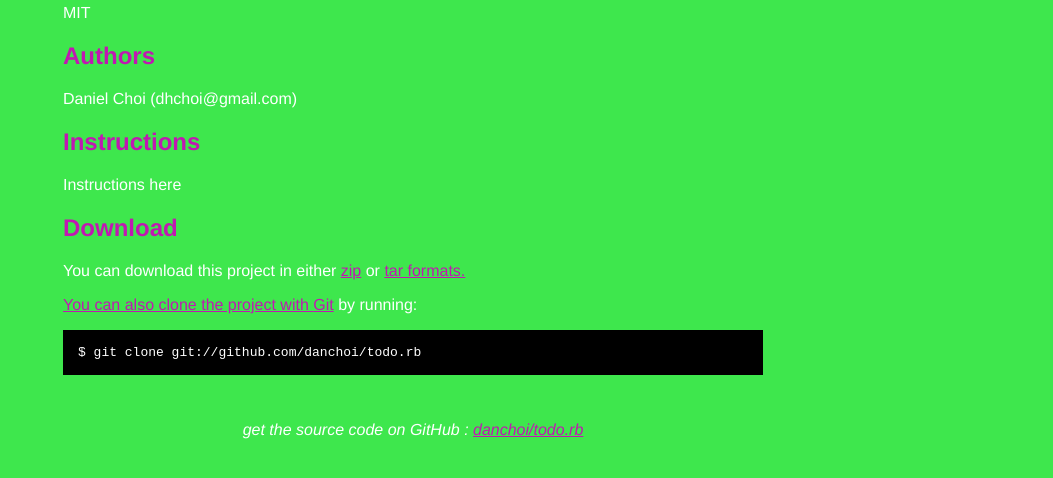
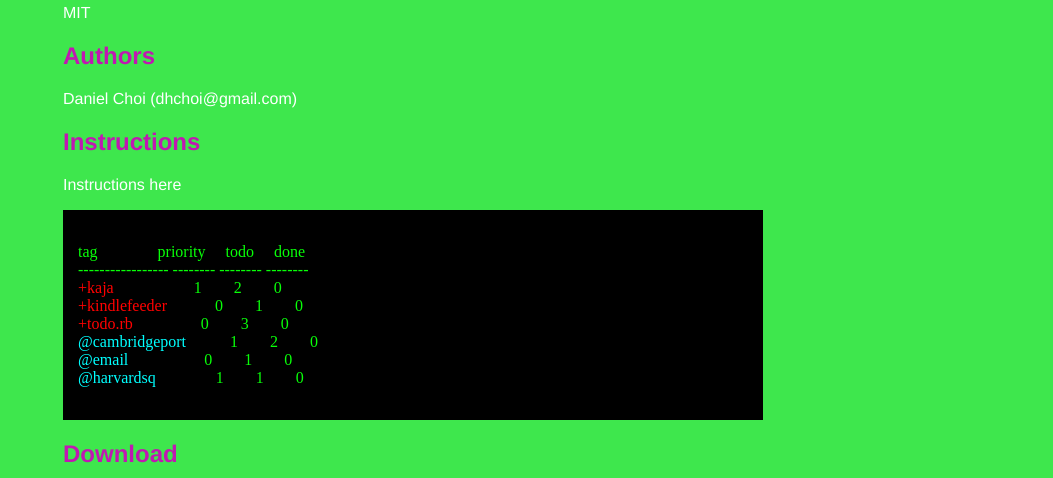
Before and after one commit to danchoi/todo.rb, a plain HTML site: page index.html in a window 1280 px wide. Shown: the part 322-800 px from the top of the page, without its empty margins (227-1280 px from the left). Drawn offline with Linux system fonts and the light colour scheme.

Commit message:
test pre

```diff
--- a/index.html
+++ b/index.html
@@ -66,6 +66,18 @@
       <p>Instructions here      </p>
 
 
+<pre style='color:#08FF08;font-family:Andale Mono;background-color:black'>
+
+tag               priority     todo     done
+----------------- -------- -------- --------
+<span style='color:red'>+kaja</span>                    1        2        0
+<span style='color:red'>+kindlefeeder</span>            0        1        0
+<span style='color:red'>+todo.rb</span>                 0        3        0
+<span style='color:cyan'>@cambridgeport</span>           1        2        0
+<span style='color:cyan'>@email</span>                   0        1        0
+<span style='color:cyan'>@harvardsq</span>               1        1        0
+
+</pre>
     <h2>Download</h2>
     <p>
       You can download this project in either
```
